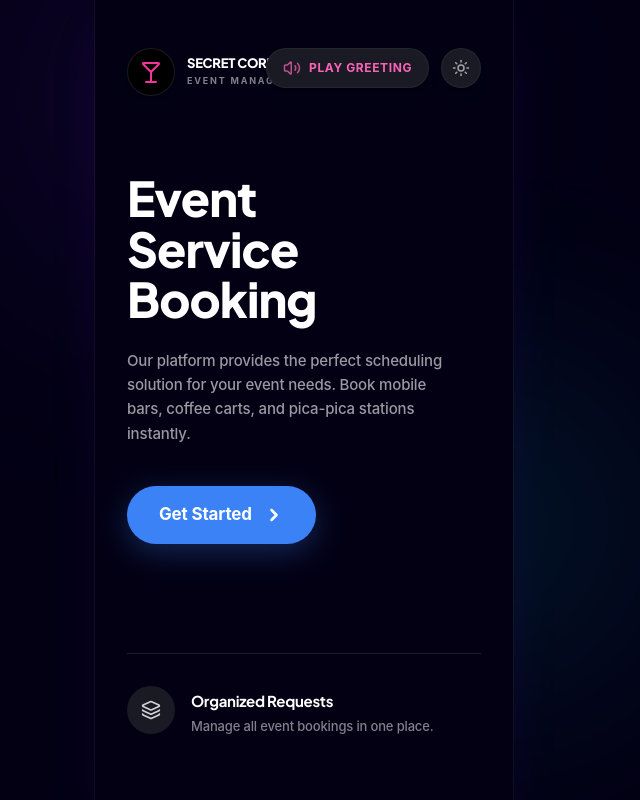
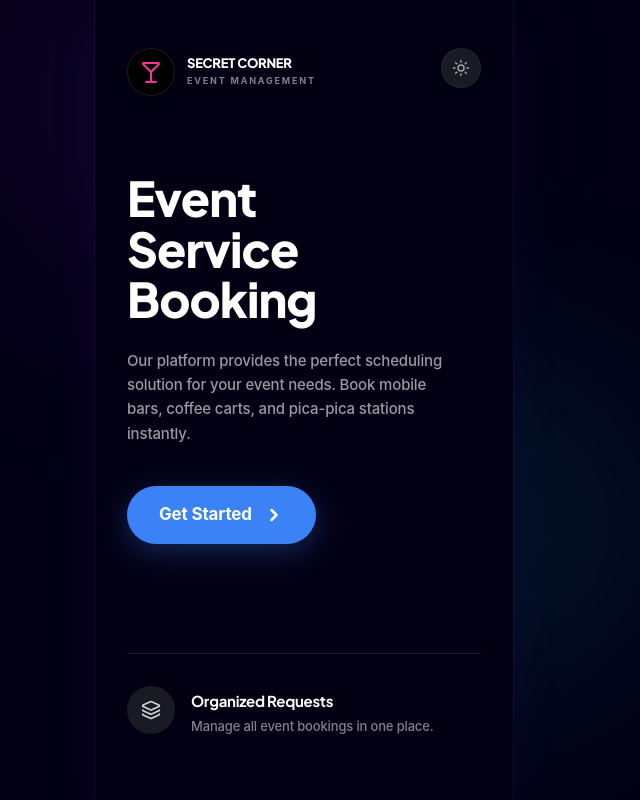
Before and after one commit to danieljayX/secret-corner-booking, a React (Vite) app: page / in a window 1280 px wide. Shown: the whole page, without its empty margins (336-976 px from the left). Built offline with nearby package versions, Linux system fonts and the light colour scheme.

Commit message:
refactor: remove Web Speech API voice greeting per user request

```diff
--- a/src/pages/Landing.jsx
+++ b/src/pages/Landing.jsx
@@ -1,38 +1,11 @@
-import { useContext, useEffect } from 'react';
+import { useContext } from 'react';
 import { useNavigate } from 'react-router-dom';
 import { ThemeContext } from '../context/ThemeContext';
-import { Martini, ChevronRight, Sun, Moon, Layers, Volume2 } from 'lucide-react';
+import { Martini, ChevronRight, Sun, Moon, Layers } from 'lucide-react';
 
 export default function Landing() {
   const navigate = useNavigate();
   const { isDarkMode, toggleTheme } = useContext(ThemeContext);
-
-  const playGreeting = () => {
-    if ('speechSynthesis' in window) {
-      window.speechSynthesis.cancel(); // Cancel any ongoing speech
-      const hour = new Date().getHours();
-      let greetingText = "Good morning, Ma'am and Sir! Welcome to Secret Corner.";
-      if (hour >= 12 && hour < 18) {
-        greetingText = "Good afternoon, Ma'am and Sir! Welcome to Secret Corner.";
-      } else if (hour >= 18) {
-        greetingText = "Good evening, Ma'am and Sir! Welcome to Secret Corner.";
-      }
-
-      const utterance = new SpeechSynthesisUtterance(greetingText);
-      utterance.rate = 1.0;
-      utterance.pitch = 1.0;
-      utterance.lang = 'en-US';
-      window.speechSynthesis.speak(utterance);
-    }
-  };
-
-  useEffect(() => {
-    // Attempt to play greeting on mount (may be blocked by browser autoplay policy until user interaction)
-    const timer = setTimeout(() => {
-      playGreeting();
-    }, 500);
-    return () => clearTimeout(timer);
-  }, []);
 
   const bg = isDarkMode ? 'bg-[#030014]' : 'bg-[#F5F3FF]';
   const headingColor = isDarkMode ? 'text-white' : 'text-gray-900';
@@ -50,25 +23,10 @@ export default function Landing() {
         </div>
       </div>
 
-      {/* Top Right Controls: Greeting Toggle & Theme Toggle */}
-      <div className="absolute top-12 right-8 flex items-center gap-3 z-50">
-        <button
-          onClick={playGreeting}
-          className={`h-10 px-4 rounded-full flex items-center gap-2 transition-all shadow-lg ${isDarkMode ? 'bg-[#1a1a24] border border-white/5 text-pink-400 hover:text-pink-300' : 'bg-white border border-pink-100 text-pink-500 hover:text-pink-600'}`}
-          title="Play Voice Greeting"
-        >
-          <Volume2 size={18} className="animate-pulse" />
-          <span className="text-xs font-bold uppercase tracking-wider">Play Greeting</span>
-        </button>
-
-        <button
-          onClick={toggleTheme}
-          className={`w-10 h-10 rounded-full flex items-center justify-center transition-all shadow-lg ${isDarkMode ? 'bg-[#1a1a24] border border-white/5 text-white/60 hover:text-white' : 'bg-white border border-gray-200 text-gray-500 hover:text-gray-900'}`}
-          title="Toggle Theme"
-        >
-          {isDarkMode ? <Sun size={18} /> : <Moon size={18} />}
-        </button>
-      </div>
+      {/* Theme Toggle at top right */}
+      <button onClick={toggleTheme} className={`absolute top-12 right-8 w-10 h-10 rounded-full flex items-center justify-center transition-all shadow-lg z-50 ${isDarkMode ? 'bg-[#1a1a24] border border-white/5 text-white/60 hover:text-white' : 'bg-white border border-gray-200 text-gray-500 hover:text-gray-900'}`}>
+        {isDarkMode ? <Sun size={18} /> : <Moon size={18} />}
+      </button>
 
       {/* Main Hero Content */}
       <div className="flex-1 flex flex-col justify-center pb-20">
```
